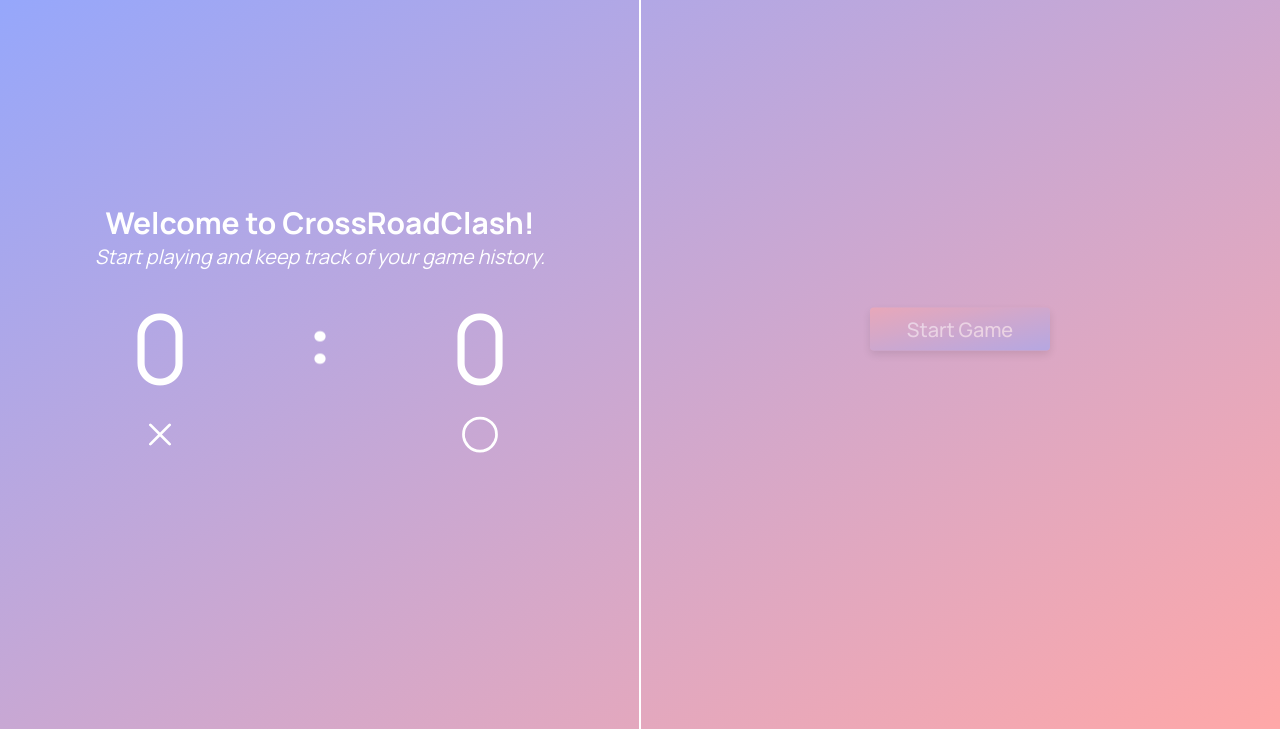
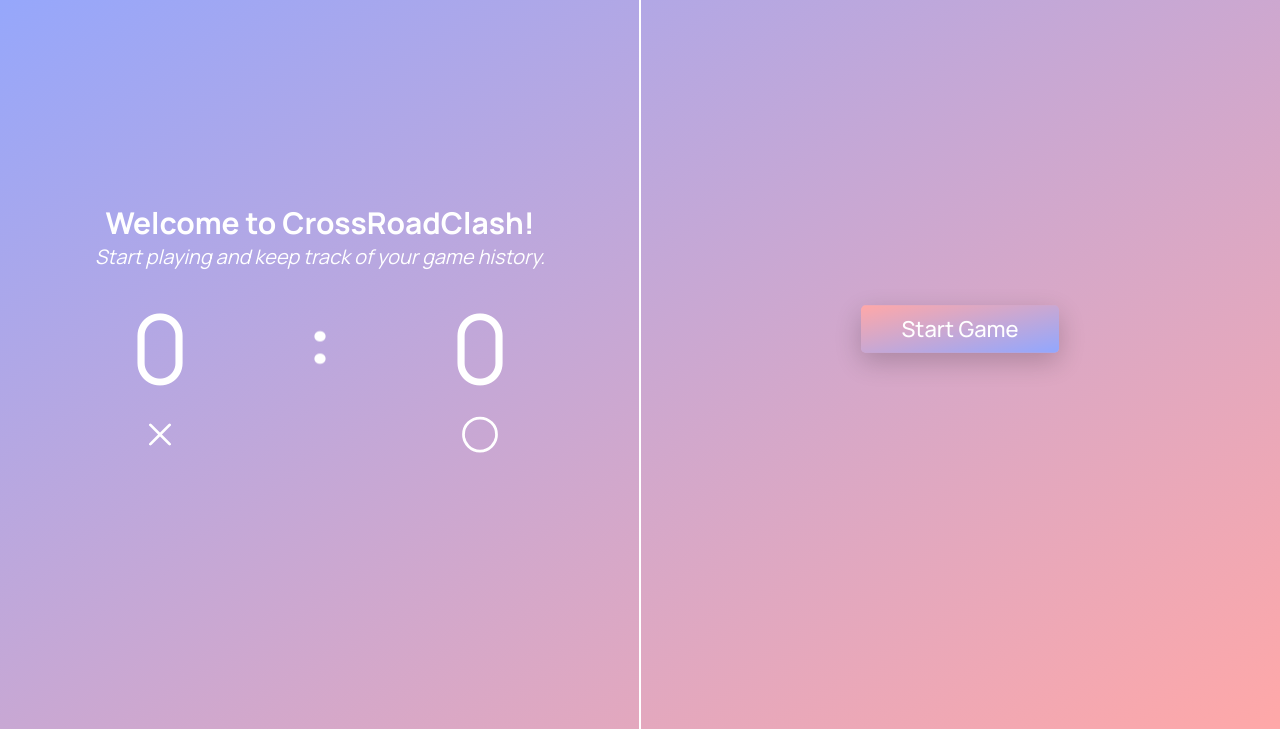
Before and after one commit to Balsha98/Repository-TicTacToe, a plain HTML site: page tic-tac-toe/index.html in a window 1280 px wide. In both pictures the pointer is over the button "Start Game". Shown: the part 71-800 px from the top of the page. Drawn offline with nearby package versions, Linux system fonts and the light colour scheme.

Commit message:
Minor style update.

```diff
--- a/tic-tac-toe/assets/css/style.css
+++ b/tic-tac-toe/assets/css/style.css
@@ -454,12 +454,13 @@ html {
     background: var(--to-right-bottom-gradient);
     box-shadow: 0 0.4rem 0.8rem var(--shadow-black-sm);
     border-radius: 0.4rem;
-    transition: opacity 0.5s;
+    transition: all 0.5s;
     cursor: pointer;
 }
 
 .div-game-btn-container button:hover {
-    opacity: 0.5;
+    box-shadow: 0 0.8rem 2.4rem var(--shadow-black-sm);
+    transform: scale(1.1);
 }
 
 .lower-opacity {
```
